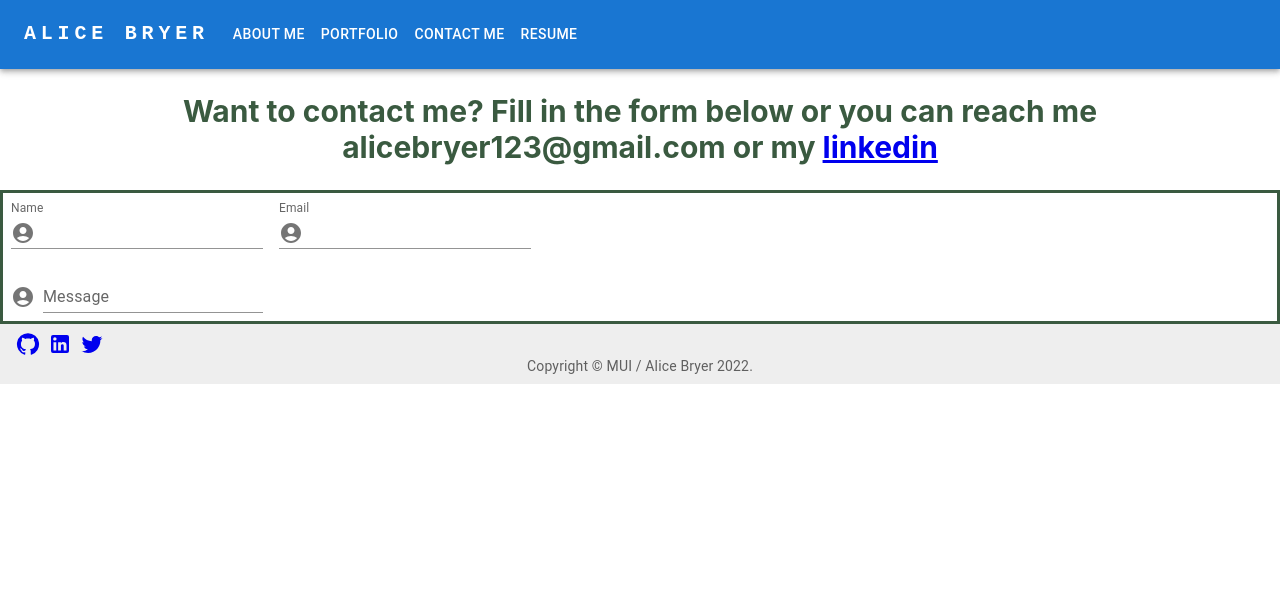
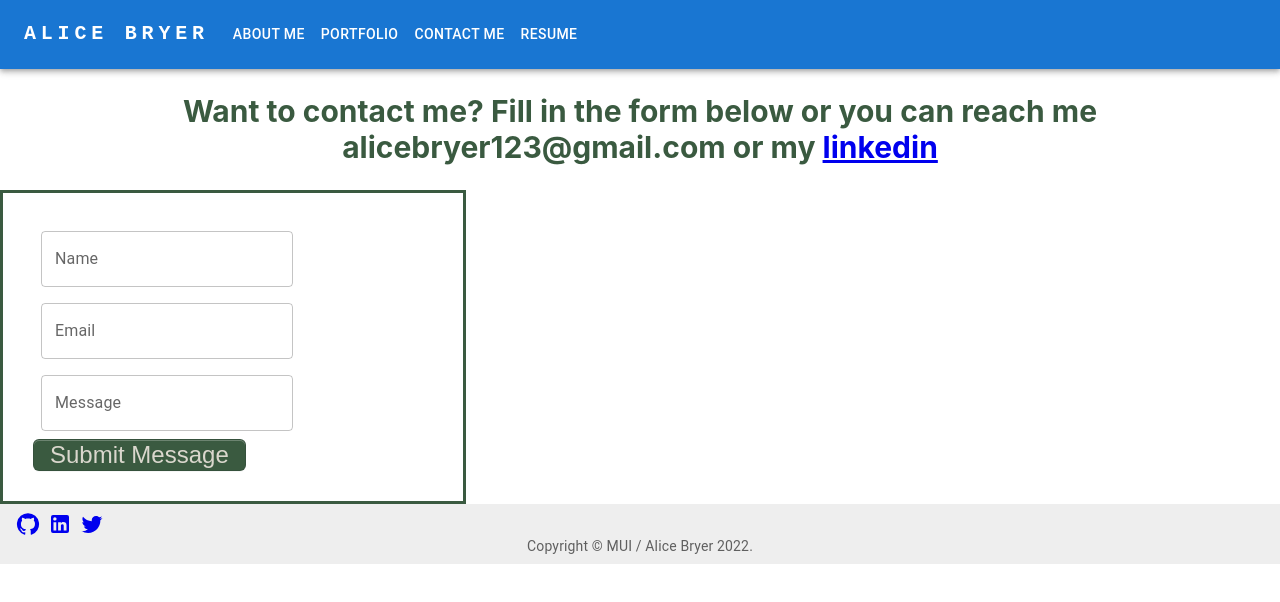
Before and after one commit to AliceBryer/react-portfolio-alice-bryer, a React (Create React App) app: page /ContactMe in a window 1280 px wide. Shown: the top 602 px of the page. Built offline with nearby package versions, Linux system fonts and the light colour scheme.

Commit message:
updated form

```diff
--- a/src/components/contactMe.js
+++ b/src/components/contactMe.js
@@ -1,15 +1,16 @@
 import * as React from "react";
 import Box from "@mui/material/Box";
-import Input from "@mui/material/Input";
-import InputLabel from "@mui/material/InputLabel";
-import InputAdornment from "@mui/material/InputAdornment";
-import FormControl from "@mui/material/FormControl";
 import TextField from "@mui/material/TextField";
-import AccountCircle from "@mui/icons-material/AccountCircle";
 
 const contactMe = () => {
+  const [value, setValue] = React.useState("Controlled");
+
+  const handleChange = (event) => {
+    setValue(event.target.value);
+  };
+
   return (
-    <div>
+    <div className="contact-me">
       <h2 className="contact-me-title">
         {" "}
         Want to contact me? Fill in the form below or you can reach me
@@ -23,37 +24,45 @@ const contactMe = () => {
           linkedin
         </a>
       </h2>
-      <Box className="form" sx={{ "& > :not(style)": { m: 1 } }}>
-        <FormControl variant="standard">
-          <InputLabel htmlFor="input-with-icon-adornment">Name</InputLabel>
-          <Input
-            id="input-with-icon-adornment"
-            startAdornment={
-              <InputAdornment position="start">
-                <AccountCircle />
-              </InputAdornment>
-            }
+
+      <Box
+        className="form-container"
+        component="form"
+        sx={{
+          "& .MuiTextField-root": { m: 1, width: "25ch" },
+        }}
+        noValidate
+        autoComplete="off"
+      >
+        <div>
+          <TextField
+            id="outlined-multiline-flexible"
+            label="Name"
+            multiline
+            maxRows={4}
+            defaultValue=""
+            onChange={handleChange}
           />
-        </FormControl>
-        <TextField
-          id="input-with-icon-textfield"
-          label="Email"
-          InputProps={{
-            startAdornment: (
-              <InputAdornment position="start">
-                <AccountCircle />
-              </InputAdornment>
-            ),
-          }}
-          variant="standard"
-        />
-        <Box sx={{ display: "flex", alignItems: "flex-end" }}>
-          <AccountCircle sx={{ color: "action.active", mr: 1, my: 0.5 }} />
-          <TextField id="input-with-sx" label="Message" variant="standard" />
-        </Box>
+          <TextField
+            id="outlined-multiline-flexible"
+            label="Email"
+            multiline
+            maxRows={4}
+            defaultValue=""
+            onChange={handleChange}
+          />
+          <TextField
+            id="outlined-multiline-flexible"
+            label="Message"
+            multiline
+            maxRows={4}
+            defaultValue=""
+            onChange={handleChange}
+          />
+        </div>
+        <button className="submit-button"> Submit Message </button>
       </Box>
     </div>
   );
 };
-
 export default contactMe;
--- a/src/css/App.css
+++ b/src/css/App.css
@@ -68,8 +68,28 @@
   color: var(--hunter-green);
 }
 
-.form {
+.form-container {
   border: solid var(--hunter-green);
+  width: 400px;
+  padding: 30px;
+}
+
+.submit-button {
+  display: inline-block;
+  outline: 0;
+  cursor: pointer;
+  padding: 5px 16px;
+  font-size: 24px;
+  font-weight: 500;
+  line-height: 20px;
+  vertical-align: middle;
+  border: 1px solid;
+  border-radius: 6px;
+  color: var(--timberwolf);
+  background-color: var(--hunter-green);
+  border-color: #1b1f2326;
+  box-shadow: rgba(27, 31, 35, 0.04) 0px 1px 0px 0px,
+    rgba(255, 255, 255, 0.25) 0px 1px 0px 0px inset;
 }
 
 /* Resume css */
```
